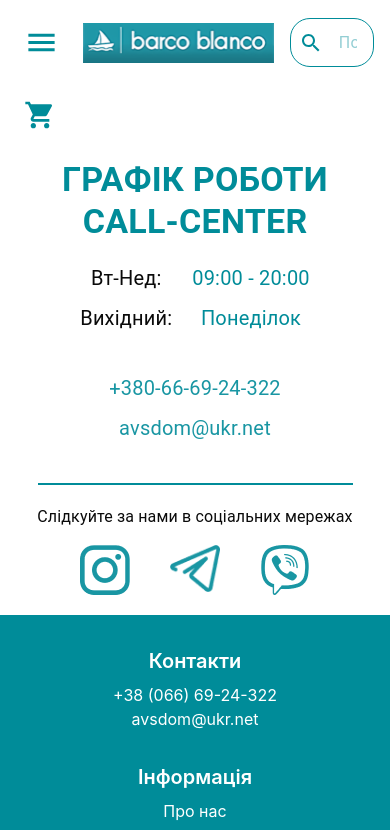
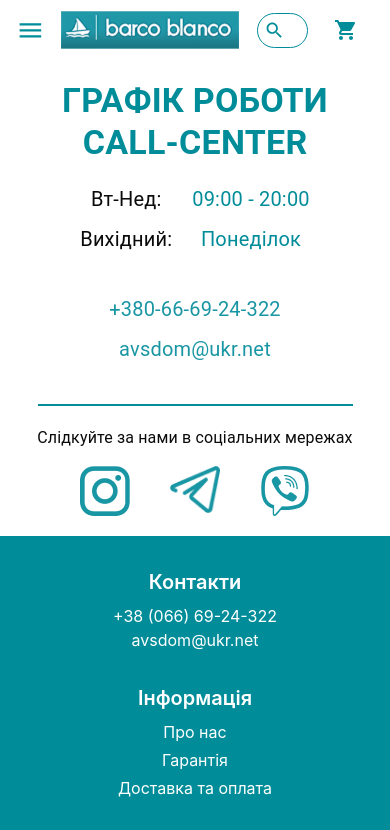
Before and after one commit to yaroslavgubich/barcoblanco-store, a Next.js app: page /contacts in a window 390 px wide. Shown: the top 830 px of the page. Built offline with nearby package versions, Linux system fonts and the light colour scheme.

Commit message:
add responsiveness to the search bar and navbar

```diff
--- a/components/ui/Navbar.tsx
+++ b/components/ui/Navbar.tsx
@@ -1,9 +1,8 @@
-// components/ui/Navbar.tsx
 "use client";
 
 import Link from "next/link";
 import React, { FC, useState, useEffect, useRef, KeyboardEvent } from "react";
-import { styled } from "@mui/material/styles";
+import { styled, useTheme } from "@mui/material/styles";
 import {
   AppBar,
   Toolbar,
@@ -19,7 +18,7 @@ import {
   ListItemText,
   Divider,
   useMediaQuery,
-  Paper
+  Paper,
 } from "@mui/material";
 
 import MenuOutlinedIcon from "@mui/icons-material/MenuOutlined";
@@ -29,14 +28,24 @@ import ShoppingCartIcon from "@mui/icons-material/ShoppingCart";
 import { useCart } from "@/context/CartContext";
 import { useRouter } from "next/navigation";
 
-const SearchContainer = styled(Box)(() => ({
+const SearchContainer = styled(Box)(({ theme }) => ({
   position: "relative",
   borderRadius: "20px",
   backgroundColor: "transparent",
   border: "1px solid #008c99",
   display: "flex",
   alignItems: "center",
+  // default padding
   padding: "4px 8px",
+  // margin around the search container
+  margin: "0 30px",
+
+  // Narrower for small screens
+  [theme.breakpoints.down("sm")]: {
+    height: "35px",
+    margin: "0 10px",
+    padding: "0px 6px", // less padding on smaller screens
+  },
 }));
 
 const SearchIconWrapper = styled("div")({
@@ -47,7 +56,7 @@ const SearchIconWrapper = styled("div")({
   justifyContent: "center",
 });
 
-const StyledInputBase = styled(InputBase)({
+const StyledInputBase = styled(InputBase)(({ theme }) => ({
   color: "#008c99",
   flexGrow: 1,
   border: "none",
@@ -57,8 +66,13 @@ const StyledInputBase = styled(InputBase)({
   "& .MuiInputBase-input": {
     padding: "8px",
     width: "100%",
+    // Make text smaller on very small screens if needed
+    [theme.breakpoints.down(468)]: {
+      padding: "4px", // even less vertical padding
+      fontSize: "14px",
+    },
   },
-});
+}));
 
 const SuggestionsContainer = styled(Paper)({
   position: "absolute",
@@ -102,16 +116,26 @@ const BurgerMenuContainer = styled(Box)({
 const Navbar: FC = () => {
   const [drawerOpen, setDrawerOpen] = useState(false);
   const [searchValue, setSearchValue] = useState("");
-  const [suggestions, setSuggestions] = useState<{ name: string; slug: string }[]>([]);
+  const [suggestions, setSuggestions] = useState<
+    { name: string; slug: string }[]
+  >([]);
   const [showSuggestions, setShowSuggestions] = useState(false);
+
   const containerRef = useRef<HTMLDivElement>(null);
   const router = useRouter();
   const { getTotalItems } = useCart();
+
+  const theme = useTheme();
   const isMobile = useMediaQuery("(max-width: 600px)");
+  // A second check for 468px screens
+  const isVeryNarrow = useMediaQuery("(max-width: 468px)");
 
   useEffect(() => {
     const handleClickOutside = (event: MouseEvent) => {
-      if (containerRef.current && !containerRef.current.contains(event.target as Node)) {
+      if (
+        containerRef.current &&
+        !containerRef.current.contains(event.target as Node)
+      ) {
         setShowSuggestions(false);
       }
     };
@@ -123,7 +147,9 @@ const Navbar: FC = () => {
     const fetchSuggestions = async () => {
       if (!searchValue.trim()) return setSuggestions([]);
       try {
-        const res = await fetch(`/api/search?query=${encodeURIComponent(searchValue)}`);
+        const res = await fetch(
+          `/api/search?query=${encodeURIComponent(searchValue)}`
+        );
         if (res.ok) {
           const data = await res.json();
           setSuggestions(data);
@@ -153,6 +179,7 @@ const Navbar: FC = () => {
 
   return (
     <>
+      {/* Desktop Menu (hidden on mobile) */}
       {!isMobile && (
         <Box
           sx={{
@@ -180,6 +207,7 @@ const Navbar: FC = () => {
         </Box>
       )}
 
+      {/* Mobile Drawer */}
       <Drawer
         anchor="left"
         open={drawerOpen}
@@ -273,6 +301,7 @@ const Navbar: FC = () => {
         </BurgerMenuContainer>
       </Drawer>
 
+      {/* Main Navbar */}
       <AppBar
         position="static"
         elevation={0}
@@ -280,45 +309,79 @@ const Navbar: FC = () => {
       >
         <Toolbar
           sx={{
+            marginTop: "-10px",
+            minHeight: 60, // Ensures vertical space for centering
             maxWidth: "1400px",
             width: "100%",
             mx: "auto",
             display: "flex",
             justifyContent: "space-between",
-            alignItems: "center",
-            px: 2,
-            gap: 2,
-            flexWrap: isMobile ? "wrap" : "nowrap",
+            alignItems: "center", // Vertically center items
+            flexWrap: "nowrap",
+            gap: {
+              xs: 1, // smaller gap on mobile
+              sm: 2, // normal gap on small screens
+              md: 4, // bigger gap on medium and up
+            },
+            px: {
+              xs: 1,
+              sm: 2,
+            },
           }}
         >
-          <Box sx={{ display: "flex", alignItems: "center", gap: 2 }}>
+          {/* Left Section: Menu Icon + Logo */}
+          <Box
+            sx={{
+              display: "flex",
+              alignItems: "center",
+              gap: {
+                xs: 1,
+                sm: 2,
+              },
+            }}
+          >
             <IconButton
               sx={{ color: "#008c99" }}
               onClick={() => setDrawerOpen(true)}
             >
-              <MenuOutlinedIcon fontSize="large" />
+              <MenuOutlinedIcon
+                sx={{
+                  fontSize: {
+                    xs: "1.8rem",
+                    sm: "2rem",
+                  },
+                }}
+              />
             </IconButton>
             <Link href="/">
               <Box
                 component="img"
                 src="/icons/logo.svg"
                 alt="Logo"
-                sx={{ height: 40, cursor: "pointer" }}
+                sx={{
+                  height: 40,
+                  cursor: "pointer",
+                }}
               />
             </Link>
           </Box>
 
-          {/* Поиск всегда отображается */}
-          <Box
-            ref={containerRef}
-            sx={{ position: "relative", flex: 1, my: isMobile ? 1 : 0 }}
-          >
+          {/* Search Bar */}
+          <Box ref={containerRef} sx={{ position: "relative", flex: 1 }}>
             <SearchContainer>
               <SearchIconWrapper>
-                <SearchIcon />
+                <SearchIcon
+                  sx={{
+                    fontSize: {
+                      xs: "1.3rem",
+                      sm: "1.rem",
+                    },
+                  }}
+                />
               </SearchIconWrapper>
+
               <StyledInputBase
-                placeholder="Пошук"
+                placeholder={isVeryNarrow ? "" : "Пошук"}
                 value={searchValue}
                 onChange={(e) => {
                   setSearchValue(e.target.value);
@@ -342,19 +405,53 @@ const Navbar: FC = () => {
             )}
           </Box>
 
-          <Box sx={{ display: "flex", alignItems: "center", gap: 2 }}>
+          {/* Right Section: Shopping Cart */}
+          <Box
+            sx={{
+              display: "flex",
+              alignItems: "center",
+              gap: {
+                xs: 1,
+                sm: 2,
+              },
+            }}
+          >
             <Link href="/basket">
               <IconButton sx={{ color: "#008c99" }}>
                 <Badge
                   badgeContent={getTotalItems()}
                   sx={{
+                    mr: 2,
                     "& .MuiBadge-badge": {
                       backgroundColor: "#008c99",
                       color: "#fff",
+                      fontSize: {
+                        xs: "0.8rem",
+                        sm: "0.9rem",
+                      },
+                      minWidth: {
+                        xs: 16,
+                        sm: 20,
+                      },
+                      height: {
+                        xs: 16,
+                        sm: 20,
+                      },
                     },
                   }}
                 >
-                  <ShoppingCartIcon sx={{ width: 32, height: 32 }} />
+                  <ShoppingCartIcon
+                    sx={{
+                      width: {
+                        xs: 24,
+                        sm: 28,
+                      },
+                      height: {
+                        xs: 24,
+                        sm: 28,
+                      },
+                    }}
+                  />
                 </Badge>
               </IconButton>
             </Link>
```
